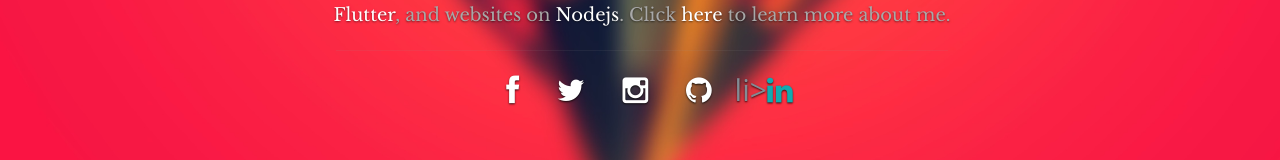
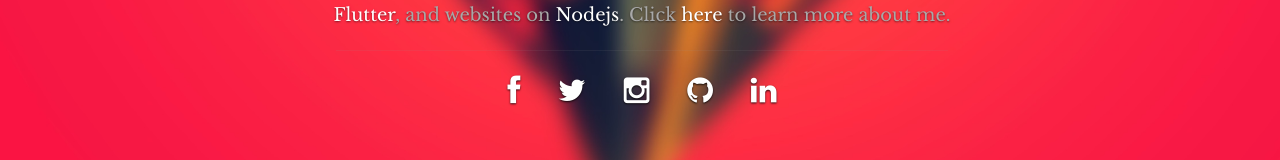
Before and after one commit to blaqkrow/blaqkrow.github.io, a plain HTML site: page index.html in a window 1280 px wide. Shown: the part 472-632 px from the top of the page. Drawn offline with nearby package versions, Linux system fonts and the light colour scheme.

Commit message:
screwed uup li tags

```diff
--- a/index.html
+++ b/index.html
@@ -67,7 +67,7 @@
                <li><a href="https://twitter.com/BLaQkRoW"><i class="fa fa-twitter"></i></a></li>
                <li><a href="https://www.instagram.com/blaqkrow/"><i class="fa fa-instagram"></i></a></li>
                <li><a href="https://github.com/blaqkrow"><i class="fa fa-github"></i></a></li>
-               li><a href="https://www.linkedin.com/in/joshua-lim-0209b9158"><i class="fa fa-linkedin"></i></a></li>
+               <li><a href="https://www.linkedin.com/in/joshua-lim-0209b9158"><i class="fa fa-linkedin"></i></a></li>
             </ul>
          </div>
       </div>
```
